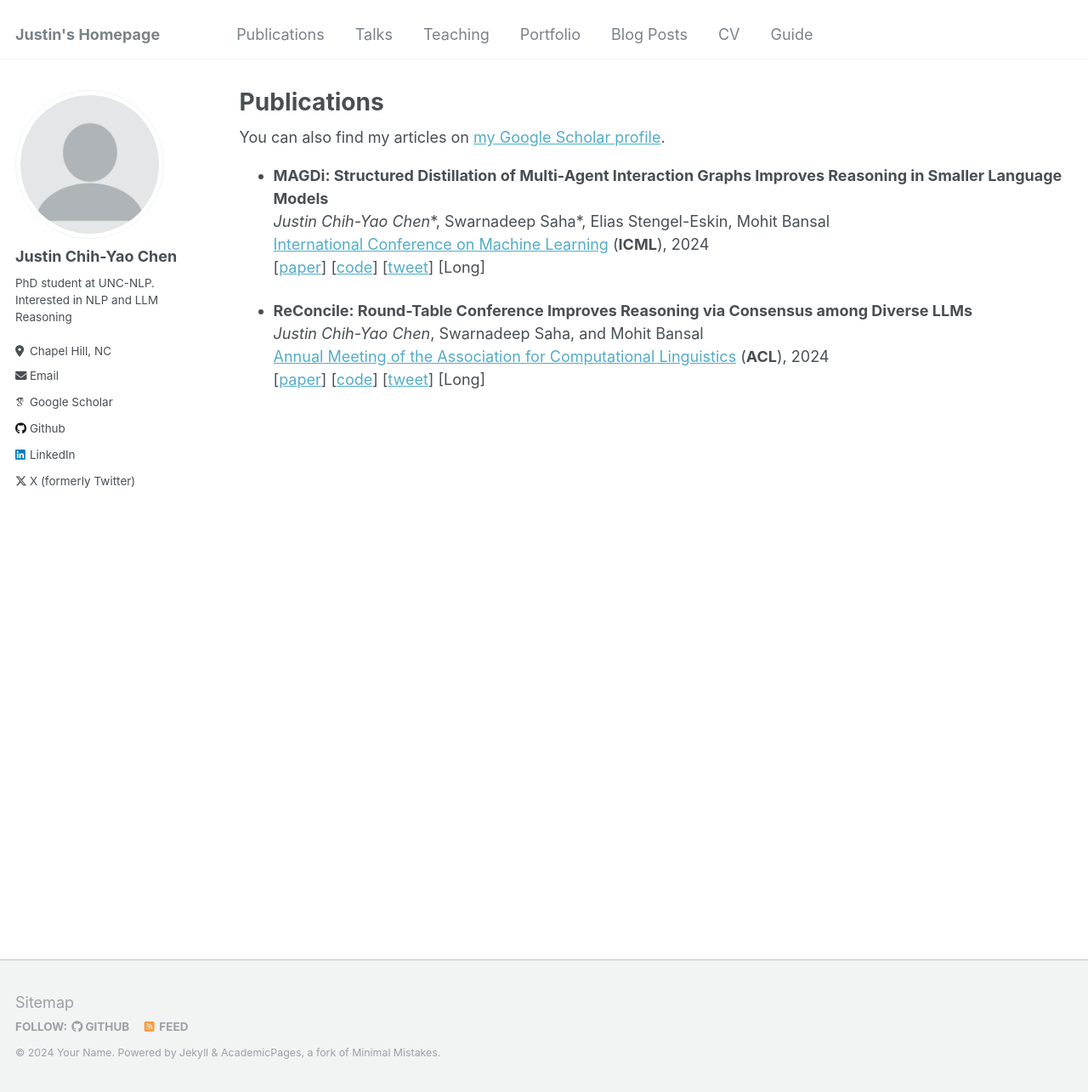
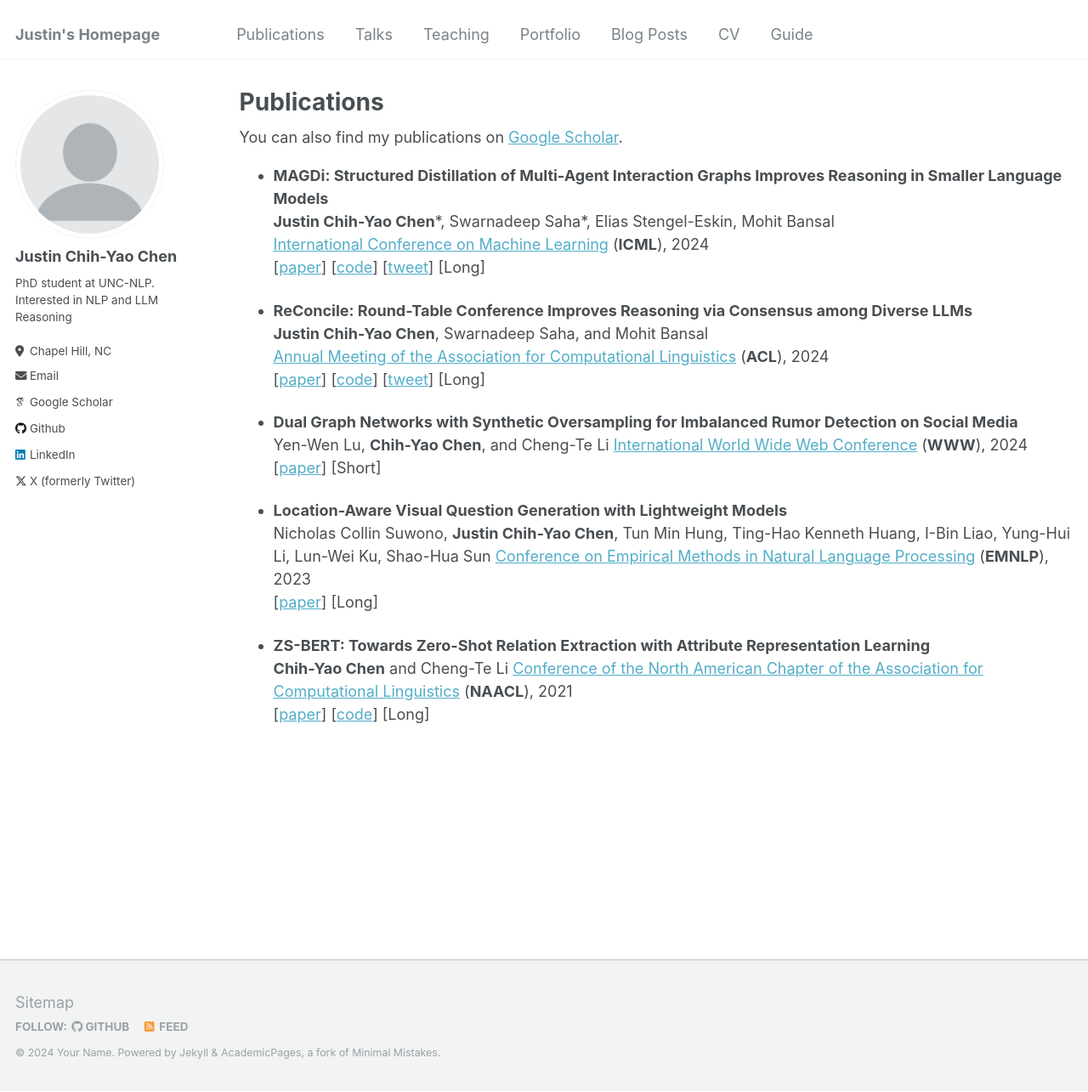
Before and after one commit to dinobby/dinobby.github.io, a Jekyll site: the page built from _pages/publications.md, in a window 1280 px wide and 1285 px high. Shown: the whole window at 85% size. Built offline with Jekyll 4.4.1, drawn with Linux system fonts in a browser that asks for light colours; some web fonts are replaced.

Commit message:
Update publications.md

```diff
--- a/_pages/publications.md
+++ b/_pages/publications.md
@@ -6,20 +6,37 @@ author_profile: true
 ---
 
 {% if site.author.googlescholar %}
-  <div class="wordwrap">You can also find my articles on <a href="{{site.author.googlescholar}}">my Google Scholar profile</a>.</div>
+  <div class="wordwrap">You can also find my publications on <a href="{{site.author.googlescholar}}">Google Scholar</a>.</div>
 {% endif %}
 
 {% include base_path %}
 
 * **MAGDi: Structured Distillation of Multi-Agent Interaction Graphs Improves Reasoning in Smaller Language Models**
-*Justin Chih-Yao Chen*\*, Swarnadeep Saha\*, Elias Stengel-Eskin, Mohit Bansal
+**Justin Chih-Yao Chen**\*, Swarnadeep Saha\*, Elias Stengel-Eskin, Mohit Bansal
 [International Conference on Machine Learning](https://icml.cc/Conferences/2024) (**ICML**), 2024
 [[paper](https://arxiv.org/abs/2402.01620)] [[code](https://github.com/dinobby/MAGDi)] [[tweet](https://twitter.com/swarnaNLP/status/1754556833258471613)] [Long]
 
 * **ReConcile: Round-Table Conference Improves Reasoning via Consensus among Diverse LLMs**
-*Justin Chih-Yao Chen*, Swarnadeep Saha, and Mohit Bansal
+**Justin Chih-Yao Chen**, Swarnadeep Saha, and Mohit Bansal
 [Annual Meeting of the Association for Computational Linguistics](https://www.2024.aclweb.org/) (**ACL**), 2024
 [[paper](https://arxiv.org/abs/2309.13007)] [[code](https://github.com/dinobby/ReConcile)] [[tweet](https://twitter.com/swarnaNLP/status/1706363215410549215)] [Long]
+
+* **Dual Graph Networks with Synthetic Oversampling for Imbalanced Rumor Detection on Social Media**
+Yen-Wen Lu, **Chih-Yao Chen**, and Cheng-Te Li
+[International World Wide Web Conference](https://www2024.thewebconf.org/) (**WWW**), 2024
+[[paper](https://dl.acm.org/doi/10.1145/3589335.3651494)] [Short]
+
+* **Location-Aware Visual Question Generation with Lightweight Models**
+Nicholas Collin Suwono, **Justin Chih-Yao Chen**, Tun Min Hung, Ting-Hao Kenneth Huang, I-Bin Liao, Yung-Hui Li, Lun-Wei Ku, Shao-Hua Sun
+[Conference on Empirical Methods in Natural Language Processing](https://2023.emnlp.org/) (**EMNLP**), 2023
+[[paper](https://arxiv.org/abs/2310.15129)] [Long]
+
+* **ZS-BERT: Towards Zero-Shot Relation Extraction with Attribute Representation Learning**
+**Chih-Yao Chen** and Cheng-Te Li
+[Conference of the North American Chapter of the Association for Computational Linguistics](https://2021.naacl.org/) (**NAACL**), 2021
+[[paper](https://arxiv.org/abs/2104.04697)] [[code](https://github.com/dinobby/ZS-BERT)] [Long]
+
+
 
 <!---
 {% for post in site.publications reversed %}
```
